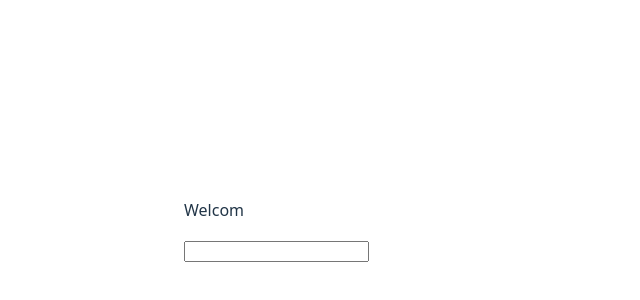
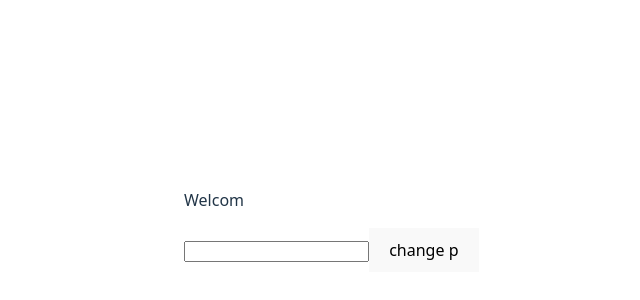
Before and after one commit to warrendsteinacker-max/cite, a React (Vite) app in the folder vite-project/: page /H in a window 1280 px wide. Shown: the part 178-478 px from the top of the page, without its empty margins (296-936 px from the left). Built offline with nearby package versions, Linux system fonts and the light colour scheme.

Commit message:
think I fixed it

```diff
--- a/vite-project/src/comps/Home.jsx
+++ b/vite-project/src/comps/Home.jsx
@@ -30,6 +30,7 @@ const Home = () => {
     <p>Welcom {RRR}</p>
     <form onSubmit={Changep}>
         <input type='password' value={pass} onChange={(e)=>setPass(e.target.value)}></input>
+        <button type='submit'>change p</button>
     </form>
     </>
   )
```
